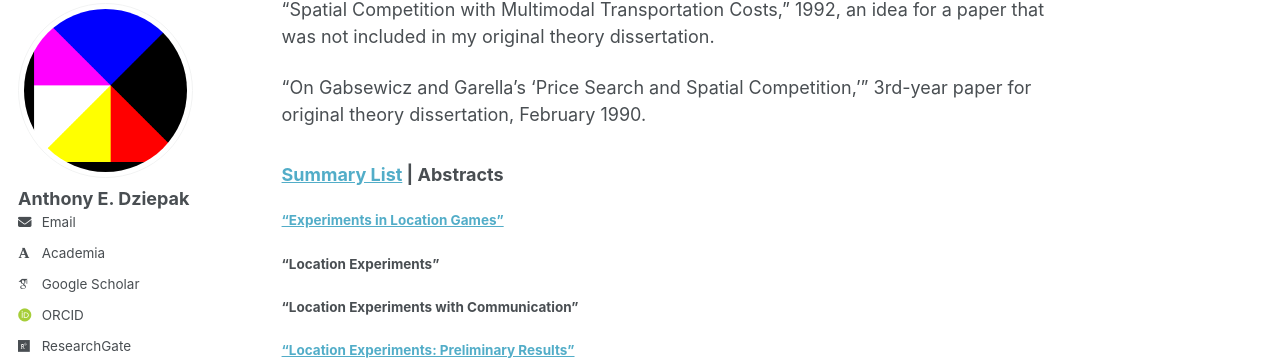
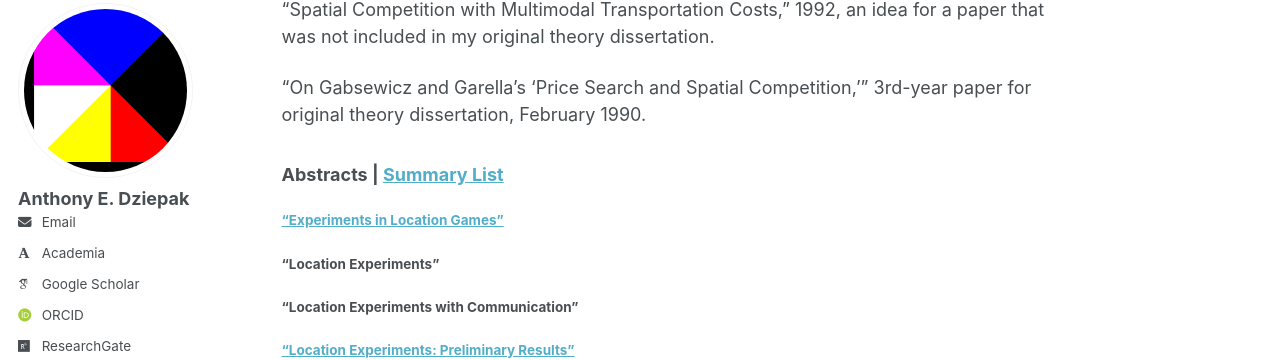
Before and after one commit to AEDziepak/AEDziepak.github.io, a Jekyll site: the page built from _pages/about.md, in a window 1280 px wide and 900 px high, scrolled down 957 px. Shown: the part 96-456 px from the top of the window. Built offline with Jekyll 4.4.1, drawn with Linux system fonts in a browser that asks for light colours; some web fonts are replaced; a script that is not in the unit is left out.

```diff
--- a/_pages/about.md
+++ b/_pages/about.md
@@ -13,7 +13,7 @@ I am currently using this page to share files with select individuals.
 
 ## Works in Progress related to my dissertation
 
-### Summary List | [Abstracts](#Abstracts)
+### Summary List | [Abstracts](#abstracts)
 
 My current experimental dissertation revised draft, <a href="https:\\aedziepak.github.io\files\Dziepak_AE_D_2025.pdf">"Experiments in Location Games,"</a> contains (in addition to introduction and literature review chapters), two papers:
 
@@ -46,7 +46,7 @@ paper that was not included in my original theory dissertation.
 for original theory dissertation, February 1990.
 
 
-### [Summary List](#Summary-List) | Abstracts
+### Abstracts | [Summary List](#summary-list)
 
 #### <a href="https:\\aedziepak.github.io\files\Dziepak_AE_D_2025.pdf">"Experiments in Location Games"</a>
 
```
